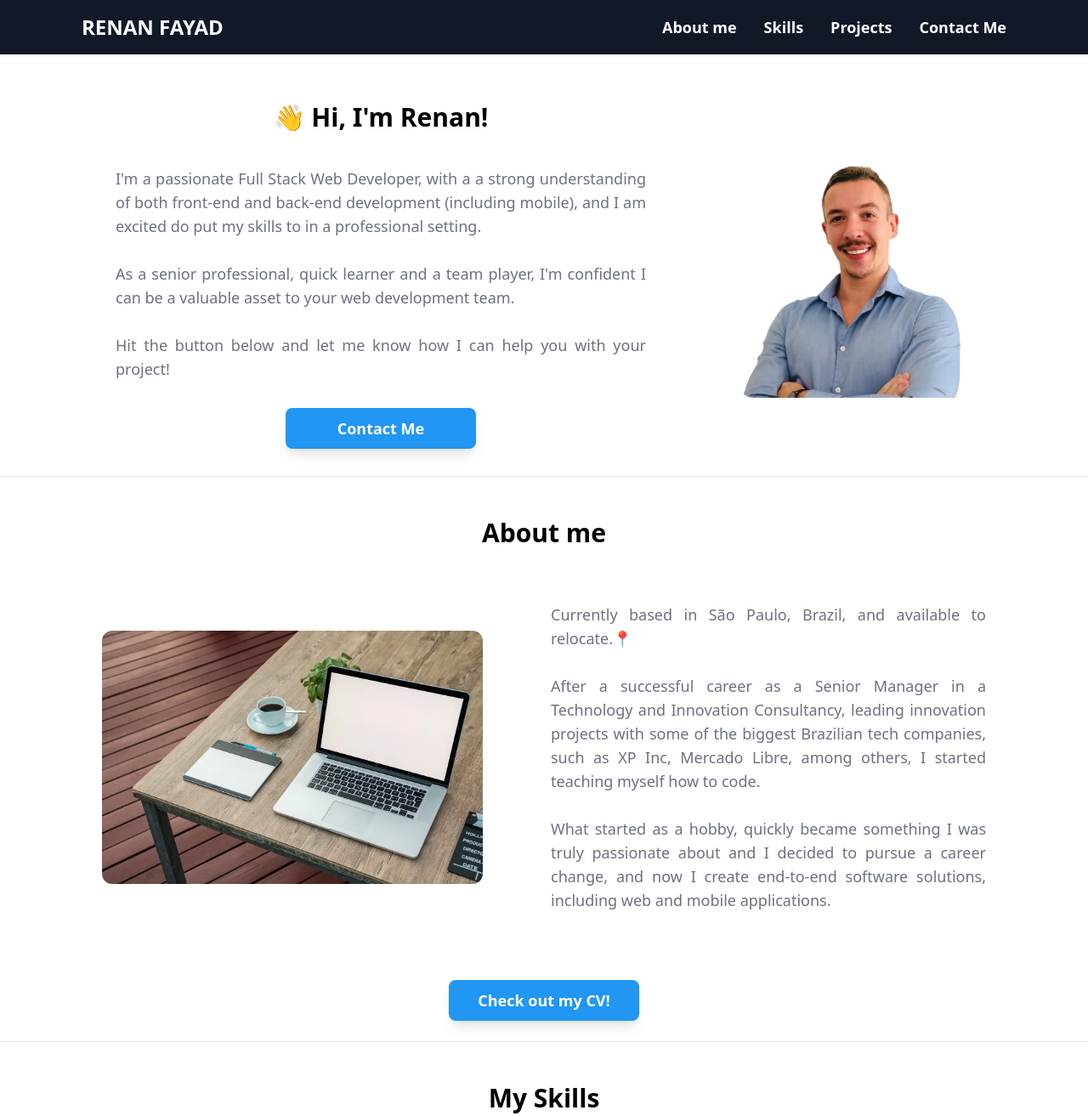
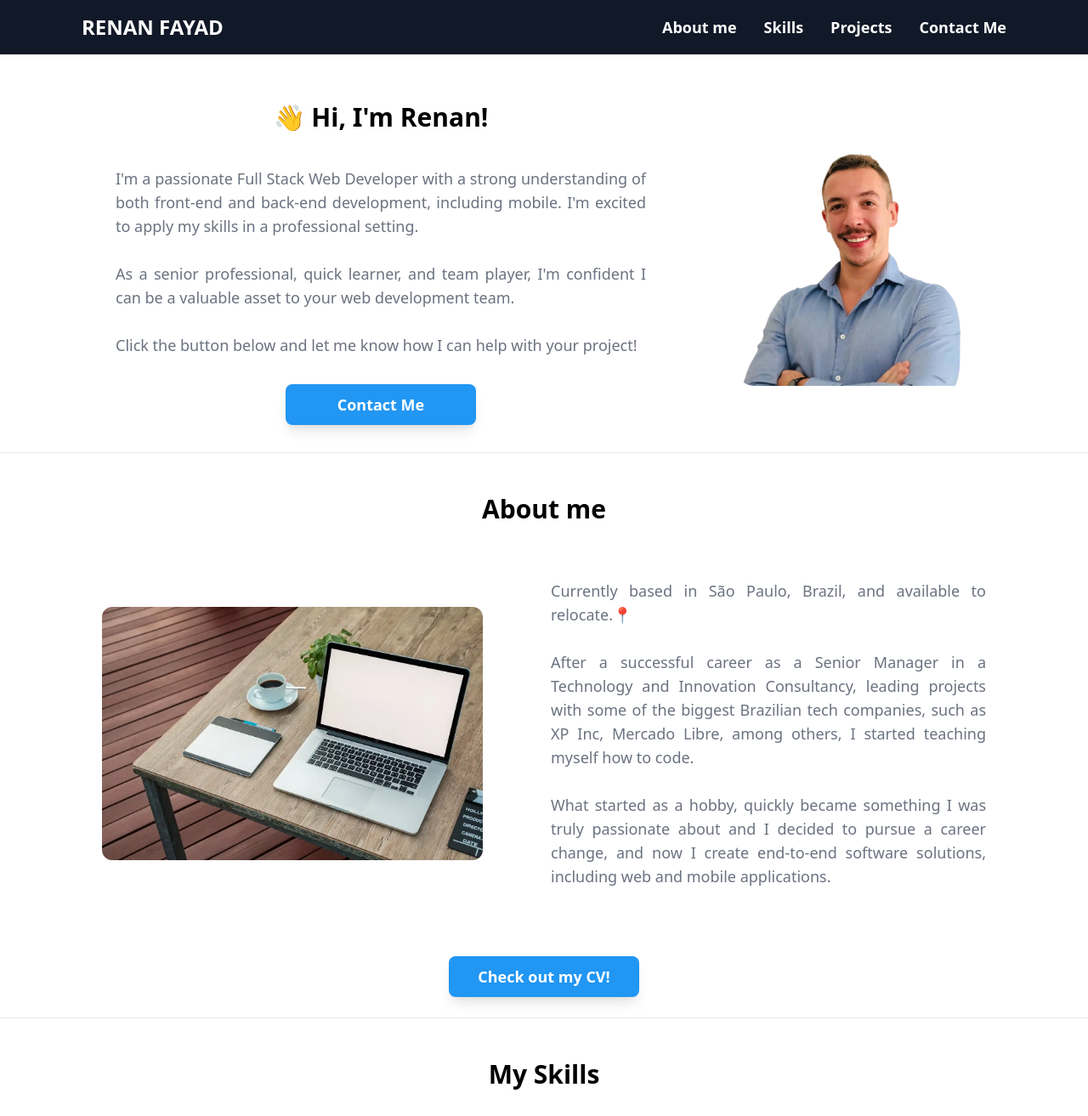
Before and after one commit to RRFayad/personal-portfolio, a website: page index.html in a window 1280 px wide. Shown: the top 1313 px of the page at 85% size. Drawn offline with Linux system fonts and the light colour scheme.

Commit message:
feat:Some content adjustments

```diff
--- a/index.html
+++ b/index.html
@@ -111,15 +111,17 @@
           </h1>
           <br />
           <p class="text-justify text-gray-500 lg:mt-4 lg:text-lg">
-            I'm a passionate Full Stack Web Developer, with a a strong
-            understanding of both front-end and back-end development (including
-            mobile), and I am excited do put my skills to in a professional
-            setting.
+            I'm a passionate Full Stack Web Developer with a strong
+            understanding of both front-end and back-end development, including
+            mobile. I'm excited to apply my skills in a professional setting.
             <br /><br />
-            As a senior professional, quick learner and a team player, I'm
+
+            As a senior professional, quick learner, and team player, I'm
             confident I can be a valuable asset to your web development team.
-            <br /><br />Hit the button below and let me know how I can help you
-            with your project!
+            <br /><br />
+
+            Click the button below and let me know how I can help with your
+            project!
           </p>
           <a href="#contact" class="w-full h-full">
             <button
@@ -149,9 +151,9 @@
               Currently based in São Paulo, Brazil, and available to relocate.📍
               <br /><br />
               After a successful career as a Senior Manager in a Technology and
-              Innovation Consultancy, leading innovation projects with some of
-              the biggest Brazilian tech companies, such as XP Inc, Mercado
-              Libre, among others, I started teaching myself how to code.
+              Innovation Consultancy, leading projects with some of the biggest
+              Brazilian tech companies, such as XP Inc, Mercado Libre, among
+              others, I started teaching myself how to code.
               <br /><br />
               What started as a hobby, quickly became something I was truly
               passionate about and I decided to pursue a career change, and now
@@ -496,15 +498,15 @@
             </h3>
             <br />
             <p class="text-justify text-gray-500 lg:text-lg mt-[-16px]">
-              Webflare was created to be the #1 Marketplace to Buy & Sell Online
-              businesses, such as Apps, SaaS, Blogs, E-Commerces, Social Media
-              Profiles, etc.
+              Webflare was created to be the #1 marketplace for buying and
+              selling online businesses, including apps, SaaS platforms, blogs,
+              e-commerce sites, and social media profiles, among others.
 
               <br /><br />
 
-              People can create an user profile, and each user can list their
-              owned businesses, send offers to other businesses, and interact
-              with received offers (accepting or declining).
+              Users can create a profile and list their own businesses, send
+              offers to purchase other businesses, and interact with offers they
+              receive by either accepting or declining them.
             </p>
 
             <h4
```
